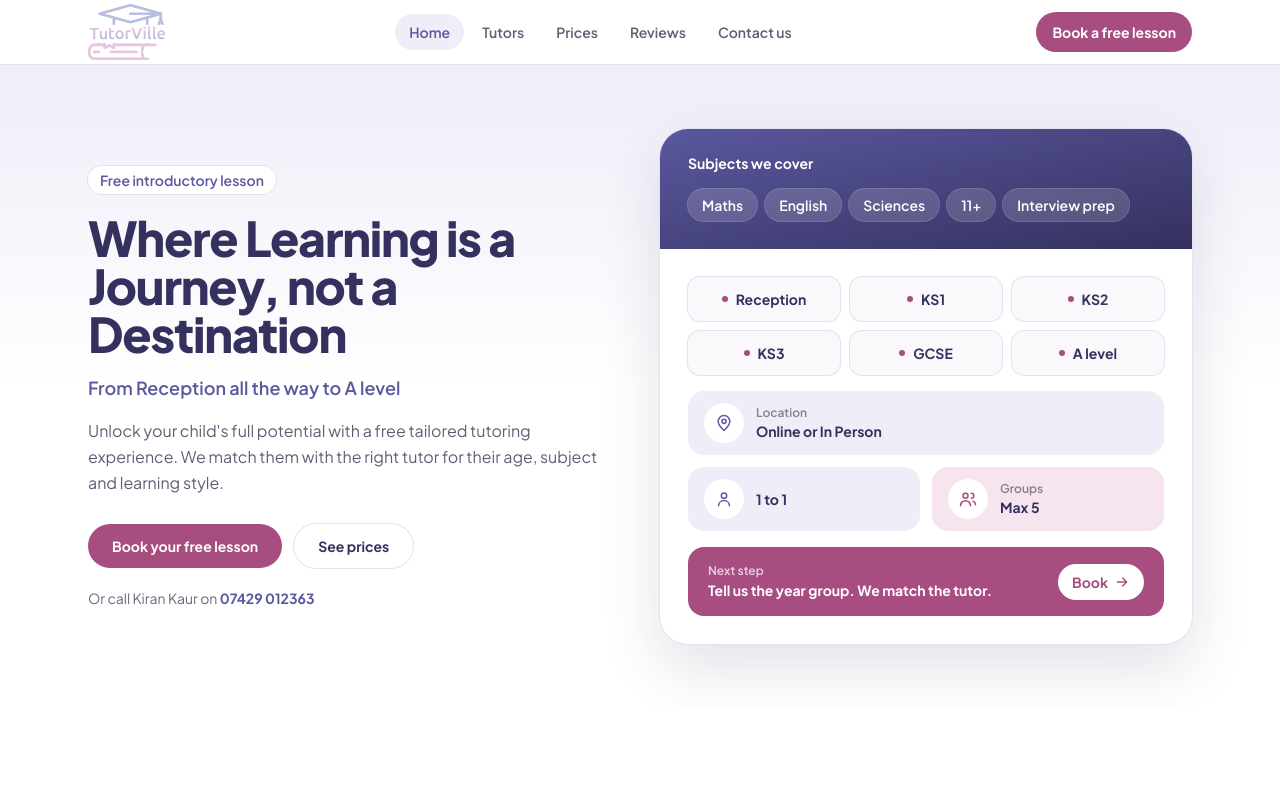
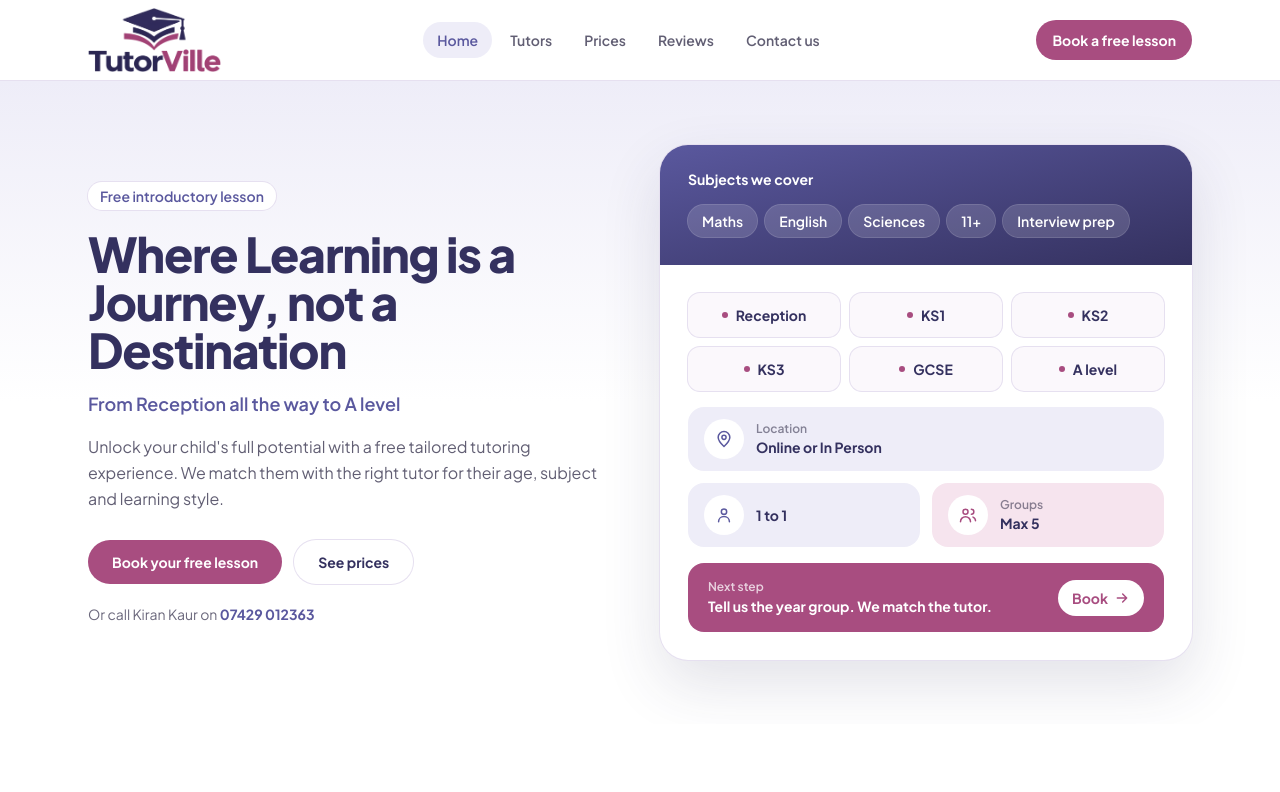
Before and after one commit to arslan020/tutorville, a Next.js app: page / in a window 1280 px wide. Shown: the top 792 px of the page. Built offline with nearby package versions, Linux system fonts and the light colour scheme.

Commit message:
Use the new TutorVille logo with a light version for the footer
Co-authored-by: Cursor <cursoragent@cursor.com>

```diff
--- a/components/Header.tsx
+++ b/components/Header.tsx
@@ -16,7 +16,7 @@ export default function Header() {
   return (
     <>
       <header className="sticky top-0 z-50 border-b border-line bg-white/95 backdrop-blur">
-        <div className="mx-auto flex h-16 max-w-6xl items-center justify-between gap-4 px-5 sm:px-6">
+        <div className="mx-auto flex h-[72px] max-w-6xl items-center sm:h-20 justify-between gap-4 px-5 sm:px-6">
           <Link href="/" onClick={() => setOpen(false)} aria-label="TutorVille home" className="flex-shrink-0">
             <Logo />
           </Link>
--- a/components/Logo.tsx
+++ b/components/Logo.tsx
@@ -1,13 +1,14 @@
 type LogoProps = {
+  /** Use the light version of the logo on dark backgrounds (footer). */
   inverted?: boolean;
 };
 
 export default function Logo({ inverted = false }: LogoProps) {
   return (
     <img
-      src="/logo.png?v=3"
+      src={inverted ? "/logo-light.png?v=4" : "/logo.png?v=4"}
       alt="TutorVille"
-      className={`w-auto object-contain ${inverted ? "h-16" : "h-12 sm:h-14"}`}
+      className={`w-auto object-contain ${inverted ? "h-20" : "h-14 sm:h-16"}`}
     />
   );
 }
```
Also changed, not shown: public/logo-light.png (added), public/logo.png.
